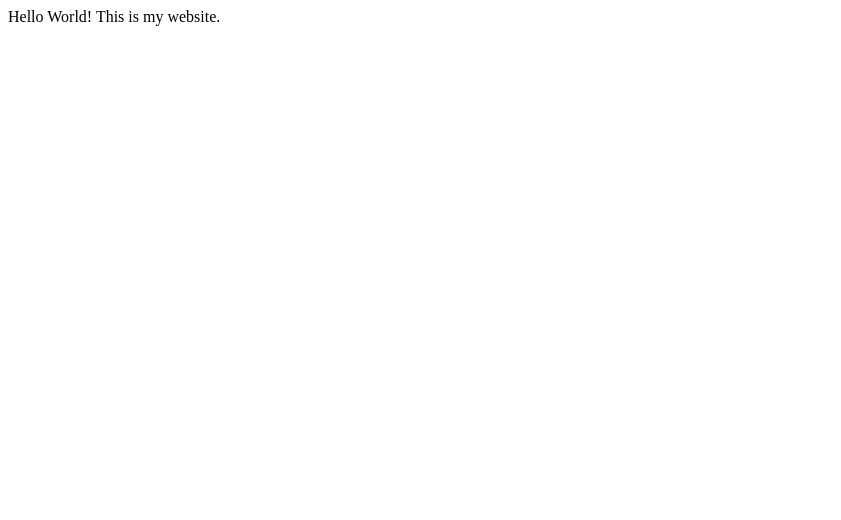
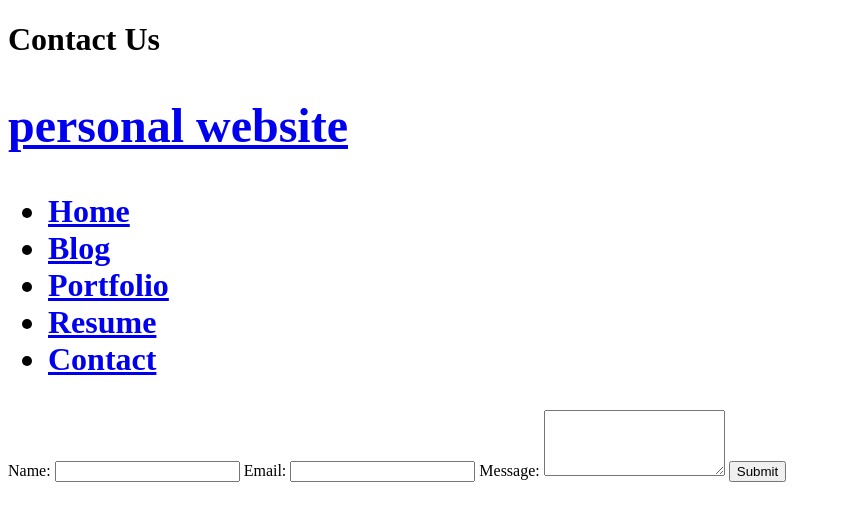
Before and after one commit to qarteu/hack4impact_kartik_website, a plain HTML site: page contact.html in a window 1280 px wide. Shown: the whole page, without its empty margins (0-841 px from the left). Drawn offline with Linux system fonts and the light colour scheme.

Commit message:
contact info implementation: add content to contact.html

```diff
--- a/contact.html
+++ b/contact.html
@@ -1,10 +1,42 @@
 <!DOCTYPE html>
-<html>
+<html lang="en">
 <head>
-    <title>INDEX</title>
+    <meta charset="UTF-8">
+    <meta name="viewport" content="width=device-width, initial-scale=1.0">
+    <title>Contact Us</title>
+</head>
+<body>
+    <h1>Contact Us
+        <nav class="navbar">
+            <h1 class="logo"><a href="index.html">personal website</a></h1>
+            <ul class="nav-list">
+              <li><a href="index.html">Home</a></li>
+              <li><a href="blog.html">Blog</a></li>
+              <li><a href="portfolio.html">Portfolio</a></li>
+              <li><a href="resume.html">Resume</a></li>
+              <li><a href="contact.html">Contact</a></li>
+            </ul>
+          </nav>
+    </h1>
 
-</head>
-  <body>
-    Hello World! This is my website.
-  </body>
+    <main>
+        <!-- Contact Form Starts Here -->
+        <form id="contact-form">
+            <!-- Name Field -->
+            <label for="name">Name:</label>
+            <input type="text" id="name" name="name" required>
+
+            <!-- Email Field -->
+            <label for="email">Email:</label>
+            <input type="email" id="email" name="email" required>
+
+            <!-- Message Field -->
+            <label for="message">Message:</label>
+            <textarea id="message" name="message" rows="4" required></textarea>
+
+            <!-- Submit Button -->
+            <input type="submit" value="Submit">
+        </form>
+    </main>
+</body>
 </html>
```
